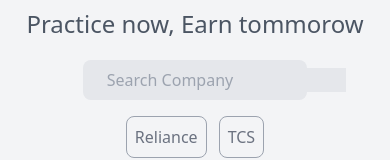
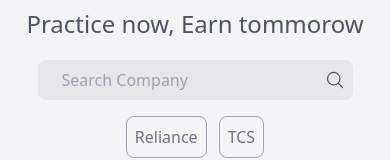
Before and after one commit to Hardik-Dharmik/trade-master-frontend, a React (Create React App) app: page / in a window 390 px wide. Shown: the part 204-364 px from the top of the page. Built offline with nearby package versions, Linux system fonts and the light colour scheme.

Commit message:
Footer completed

```diff
--- a/src/components/Home/Home.js
+++ b/src/components/Home/Home.js
@@ -32,13 +32,13 @@
 
       <p className="text-2xl my-1 text-gray-600">Practice now, Earn tommorow</p>
 
-      <div className="flex my-4 bg-gray-200 w-3/5 md:w-2/5  items-center rounded-lg py-2">
+      <div className="flex my-4 bg-gray-200 w-fit md:w-2/5  items-center rounded-lg py-2">
         <input
           type="text"
           placeholder="Search Company"
           className="bg-gray-200 flex-grow focus:outline-none mx-4 px-2 text-base"
         />
-        <MagnifyingGlassIcon className="hidden sm:flex h-5 w-5 mx-2 text-gray-600" />
+        <MagnifyingGlassIcon className=" h-5 w-5 mx-2 text-gray-600" />
       </div>
 
       <div className="flex flex-wrap items-center space-x-3 md:w-2/5 w-3/5 gap-y-3 justify-center">
```
